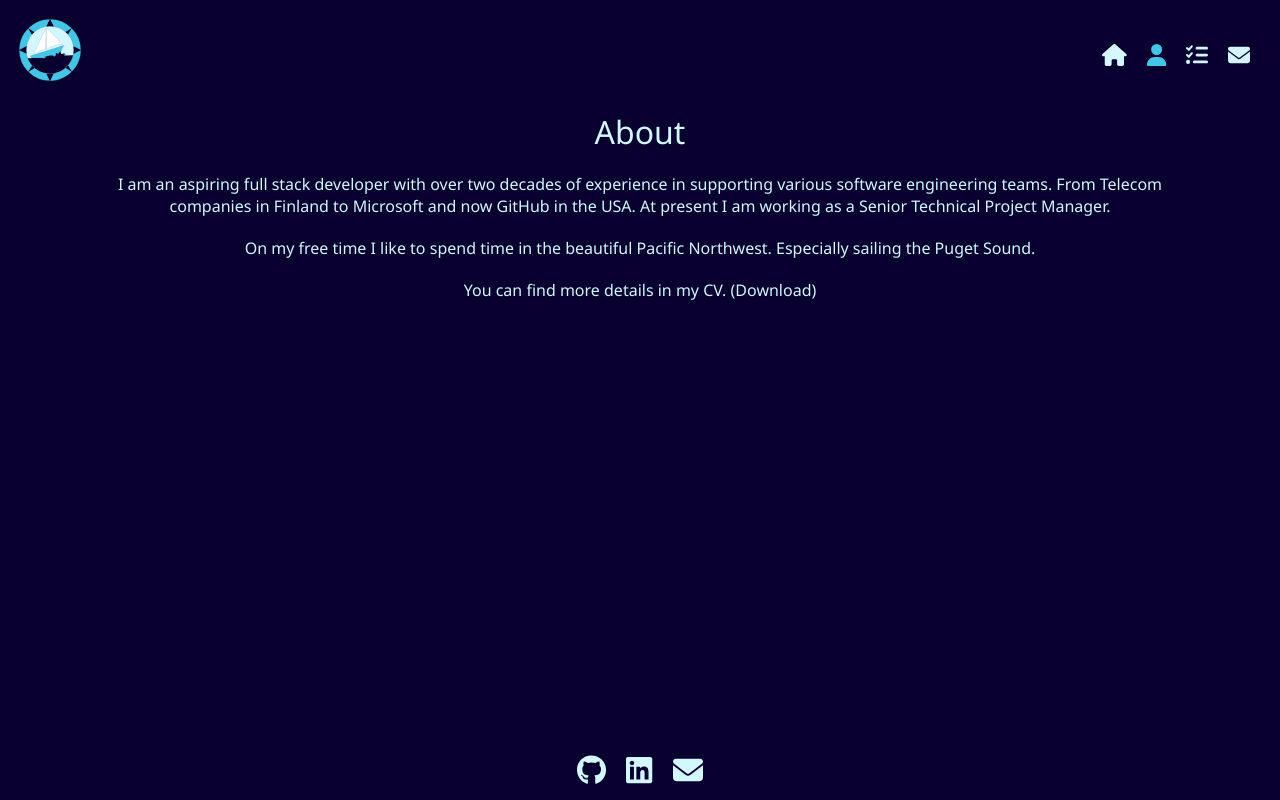
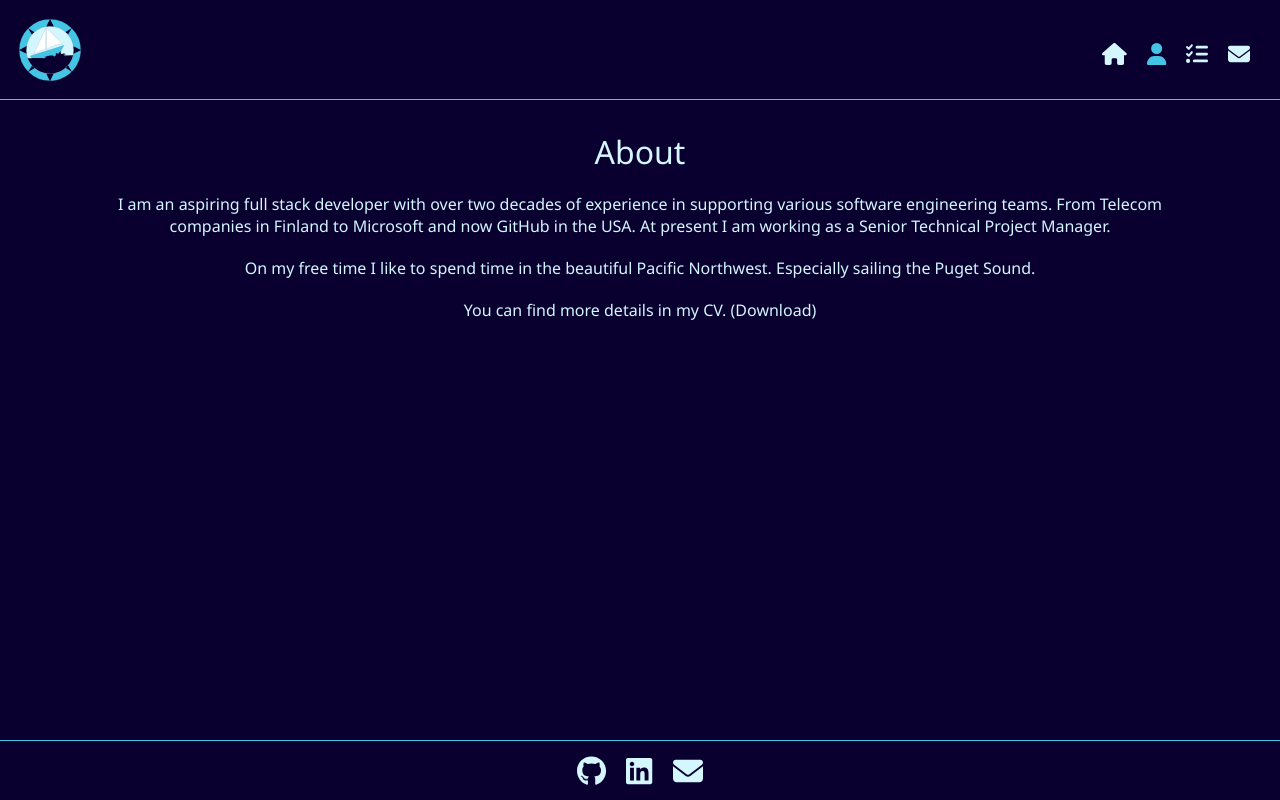
Before and after one commit to frye/react-portfolio, a React (Create React App) app: page /about in a window 1280 px wide. Built offline with nearby package versions, Linux system fonts and the light colour scheme.

Commit message:
Testing thin border between more static and more dynamic content.

```diff
--- a/src/components/About/index.scss
+++ b/src/components/About/index.scss
@@ -1,5 +1,5 @@
 .about-text {
-  padding: 100px;
+  padding: 120px 80px;
 
   h1 {
     font-size: 2em;
--- a/src/components/Footer/index.scss
+++ b/src/components/Footer/index.scss
@@ -4,6 +4,7 @@
   width: 100%;
   height: 60px;
   bottom: 0;
+  border-top: solid 1px var(--theme-highlight-color);
 
   ul {
     display: flex;
--- a/src/components/NavBar/index.scss
+++ b/src/components/NavBar/index.scss
@@ -8,6 +8,7 @@
   z-index: 3;
   justify-content: space-between;
   align-items: center;
+  border-bottom: solid 1px var(--theme-highlight-color);
 
   .logo {
     display: block;
--- a/src/components/Projects/index.scss
+++ b/src/components/Projects/index.scss
@@ -1,5 +1,5 @@
 .projects-container {
-  padding: 100px 20px;
+  padding: 120px 20px;
   display: grid;
   grid-template-columns: repeat(auto-fit, minmax(16rem, 20rem));
   gap: 2rem;
```
